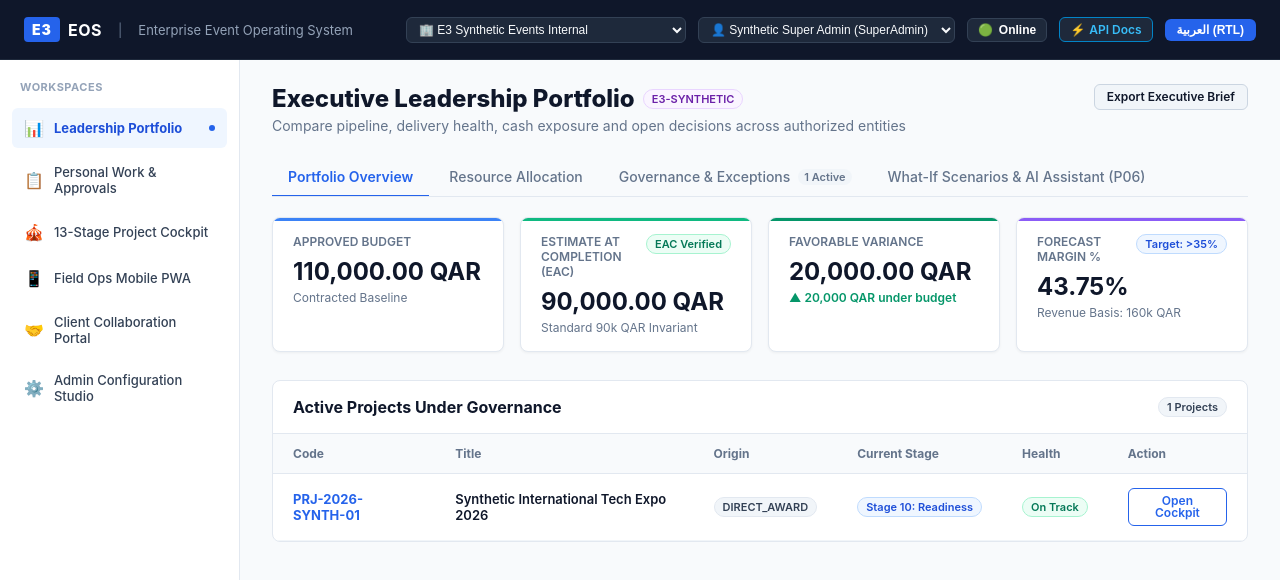
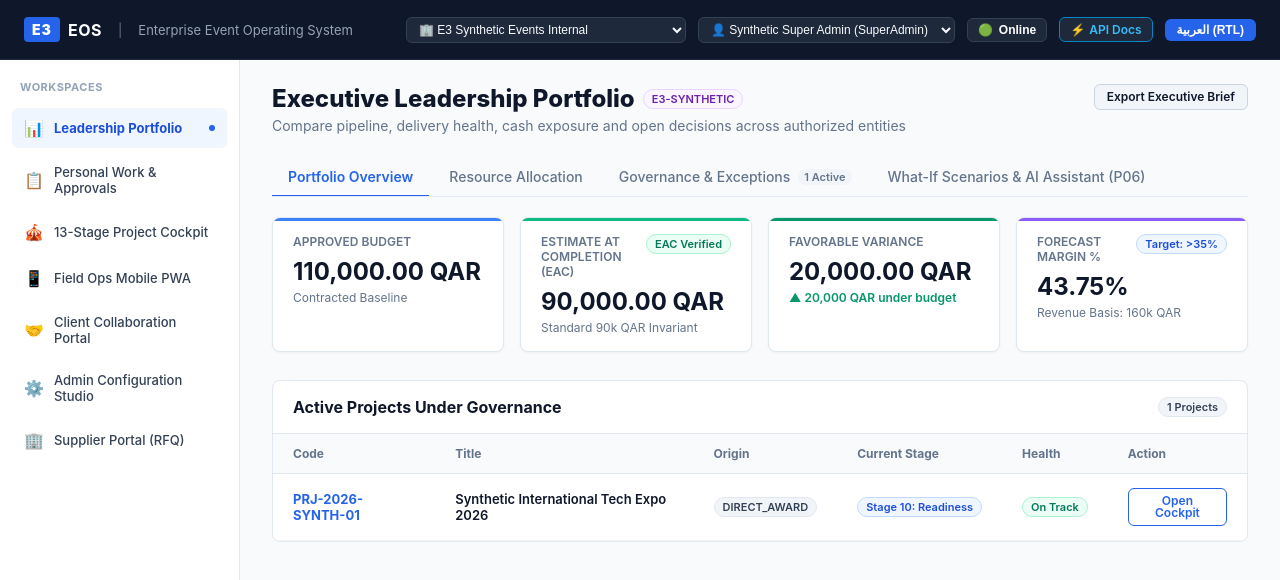
Before and after one commit to malikamaan12/e3-eos, a React (Vite) app in the folder apps/web/: page / in a window 1280 px wide. Shown: the top 580 px of the page. Built offline with nearby package versions, Linux system fonts and the light colour scheme.

Commit message:
feat(web): add Supplier Portal to primary workspace tab navigation

```diff
--- a/apps/web/src/components/LayoutShell.tsx
+++ b/apps/web/src/components/LayoutShell.tsx
@@ -38,6 +38,7 @@ export const LayoutShell: React.FC<LayoutShellProps> = ({ children }) => {
     { id: 'field', labelEn: 'Field Ops Mobile PWA', labelAr: 'عمليات الموقع الميدانية', icon: '📱' },
     { id: 'client', labelEn: 'Client Collaboration Portal', labelAr: 'بوابة تعاون العميل', icon: '🤝' },
     { id: 'admin', labelEn: 'Admin Configuration Studio', labelAr: 'استوديو الإعدادات والسياسات', icon: '⚙️' },
+    { id: 'supplier', labelEn: 'Supplier Portal (RFQ)', labelAr: 'بوابة الموردين والشركاء', icon: '🏢' },
   ];
 
   return (
```
